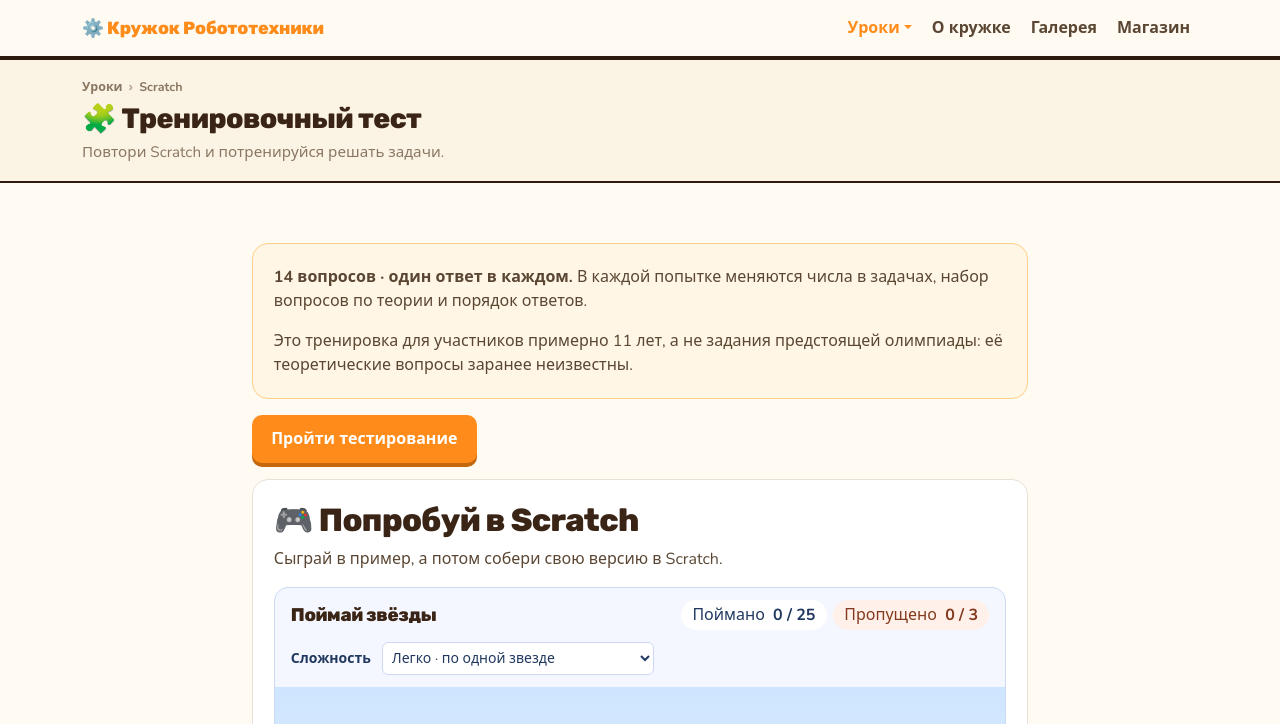
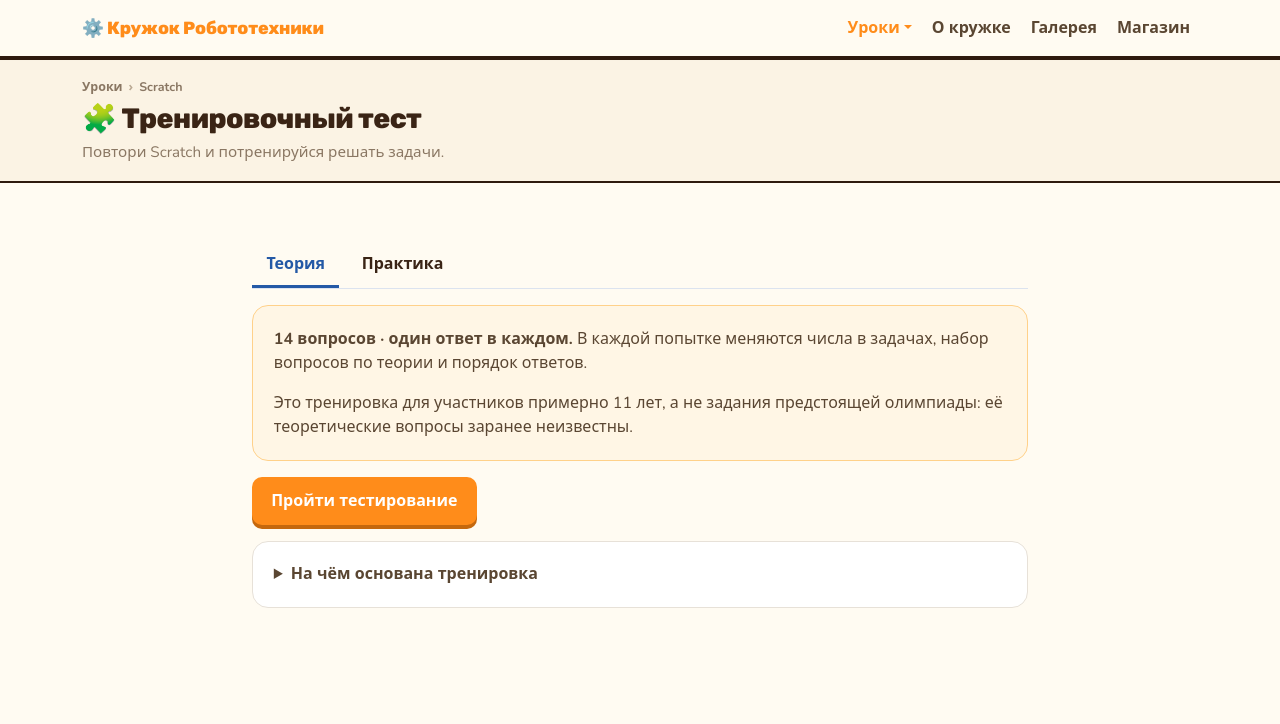
Before and after one commit to sowsensei/RoboSite, a plain HTML site: page lessons/scratch/quiz.html in a window 1280 px wide. Shown: the top 724 px of the page. Drawn offline with nearby package versions, Linux system fonts and the light colour scheme.

Commit message:
Добавлены вкладки для теоретической и практической части в разделе тренировки, улучшена обработка состояния игры при изменении размеров экрана

```diff
--- a/js/scratch-catch.js
+++ b/js/scratch-catch.js
@@ -81,6 +81,10 @@
 
   function tick(time) {
     if (state !== 'playing') return;
+    if (!stage.clientWidth) {
+      setState('paused');
+      return;
+    }
     const elapsed = lastTime === null ? 0 : Math.min((time - lastTime) / 1000, .05);
     lastTime = time;
     const direction = Number(pressed.has('ArrowRight')) - Number(pressed.has('ArrowLeft'));
--- /dev/null
+++ b/js/scratch-training-tabs.js
@@ -0,0 +1,43 @@
+(() => {
+  const tabList = document.querySelector('.practice-tabs');
+  const tabs = [...tabList.querySelectorAll('[role="tab"]')];
+  const hashes = ['#theory', '#practice'];
+
+  function selectTab(index) {
+    tabs.forEach((tab, position) => {
+      const selected = position === index;
+      tab.setAttribute('aria-selected', String(selected));
+      tab.tabIndex = selected ? 0 : -1;
+      document.getElementById(tab.getAttribute('aria-controls')).hidden = !selected;
+    });
+  }
+
+  function selectFromHash() {
+    const practice = ['#practice', '#practice-panel', '#catch-game'].includes(location.hash);
+    selectTab(practice ? 1 : 0);
+  }
+
+  tabs.forEach((tab, index) => {
+    tab.addEventListener('click', () => {
+      selectTab(index);
+      if (location.hash !== hashes[index]) history.pushState(null, '', hashes[index]);
+    });
+  });
+
+  tabList.addEventListener('keydown', event => {
+    const current = tabs.indexOf(event.target);
+    if (current === -1) return;
+    let next;
+    if (event.key === 'ArrowRight') next = (current + 1) % tabs.length;
+    else if (event.key === 'ArrowLeft') next = (current + tabs.length - 1) % tabs.length;
+    else if (event.key === 'Home') next = 0;
+    else if (event.key === 'End') next = tabs.length - 1;
+    else return;
+    event.preventDefault();
+    tabs[next].focus();
+    tabs[next].click();
+  });
+
+  window.addEventListener('hashchange', selectFromHash);
+  selectFromHash();
+})();
--- a/lessons/scratch/quiz.html
+++ b/lessons/scratch/quiz.html
@@ -10,6 +10,24 @@
   <link rel="stylesheet" href="../../css/scratch-catch.css?v=2">
   <style>
     .quiz { max-width: 800px; }
+    .practice-tabs {
+      display: flex;
+      gap: .5rem;
+      margin-bottom: 1rem;
+      border-bottom: 1px solid #dce3ef;
+    }
+    .practice-tabs button {
+      padding: .55rem .9rem;
+      border: 0;
+      border-bottom: 3px solid transparent;
+      background: transparent;
+      color: var(--text-heading, #25314d);
+      font-weight: 700;
+    }
+    .practice-tabs button[aria-selected="true"] {
+      border-bottom-color: #2459a6;
+      color: #2459a6;
+    }
     .quiz-intro, .quiz-question, .quiz-practice { background: #fff; border: 1px solid #e7e1d8; border-radius: 16px; padding: 1.3rem; margin-bottom: 1rem; }
     .quiz-question legend { float: none; width: auto; font-size: 1.1rem; font-weight: 700; margin-bottom: .8rem; }
     .quiz-options { display: flex; flex-wrap: wrap; gap: .5rem; }
@@ -141,6 +159,11 @@
   <p class="lead">Повтори Scratch и потренируйся решать задачи.</p>
 </div></section>
 <section class="section"><div class="container quiz">
+  <div class="practice-tabs" role="tablist" aria-label="Разделы тренировки">
+    <button id="theory-tab" type="button" role="tab" aria-selected="true" aria-controls="theory-panel">Теория</button>
+    <button id="practice-tab" type="button" role="tab" aria-selected="false" aria-controls="practice-panel" tabindex="-1">Практика</button>
+  </div>
+  <div id="theory-panel" role="tabpanel" aria-labelledby="theory-tab">
   <div class="quiz-intro">
     <p><strong>14 вопросов · один ответ в каждом.</strong> В каждой попытке меняются числа в задачах, набор вопросов по теории и порядок ответов.</p>
     <p class="mb-0">Это тренировка для участников примерно 11 лет, а не задания предстоящей олимпиады: её теоретические вопросы заранее неизвестны.</p>
@@ -161,7 +184,11 @@
   </div>
   </dialog>
   <noscript>Для работы теста включи JavaScript в браузере.</noscript>
-  <section class="quiz-practice">
+  <details class="quiz-practice"><summary><strong>На чём основана тренировка</strong></summary>
+    <p class="mt-3 mb-0">Темы подобраны по <a href="https://robocenter.org/media/filer_public/c9/e3/c9e3ecc6-c467-42a3-b8a7-6c4240bb76d0/reglament_sorevnovanii_scratch.pdf" target="_blank" rel="noopener">примерам заданий для 10–11 лет</a>, <a href="https://meta.wikimedia.org/wiki/Scratch_olympiad/Rules/ru" target="_blank" rel="noopener">правилам другой Scratch-олимпиады</a> и памятке к вашим соревнованиям. Задания теста составлены для тренировки.</p>
+  </details>
+  </div>
+  <section class="quiz-practice" id="practice-panel" role="tabpanel" aria-labelledby="practice-tab" hidden>
     <h2>🎮 Попробуй в Scratch</h2>
     <p>Сыграй в пример, а потом собери свою версию в Scratch.</p>
     <div class="catch-game" id="catch-game">
@@ -197,13 +224,11 @@
     </ol>
     <a href="https://scratch.mit.edu/" target="_blank" rel="noopener">Открыть Scratch ↗</a>
   </section>
-  <details class="quiz-practice"><summary><strong>На чём основана тренировка</strong></summary>
-    <p class="mt-3 mb-0">Темы подобраны по <a href="https://robocenter.org/media/filer_public/c9/e3/c9e3ecc6-c467-42a3-b8a7-6c4240bb76d0/reglament_sorevnovanii_scratch.pdf" target="_blank" rel="noopener">примерам заданий для 10–11 лет</a>, <a href="https://meta.wikimedia.org/wiki/Scratch_olympiad/Rules/ru" target="_blank" rel="noopener">правилам другой Scratch-олимпиады</a> и памятке к вашим соревнованиям. Задания теста составлены для тренировки.</p>
-  </details>
 </div></section>
 <div id="site-footer"></div>
 <script src="../../js/scratch-quiz.js?v=10"></script>
-<script src="../../js/scratch-catch.js?v=2"></script>
+<script src="../../js/scratch-catch.js?v=3"></script>
+<script src="../../js/scratch-training-tabs.js"></script>
 <script src="/js/main.js"></script>
 </body>
 </html>
```
